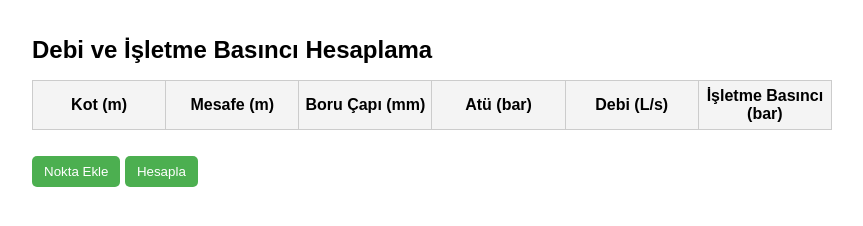
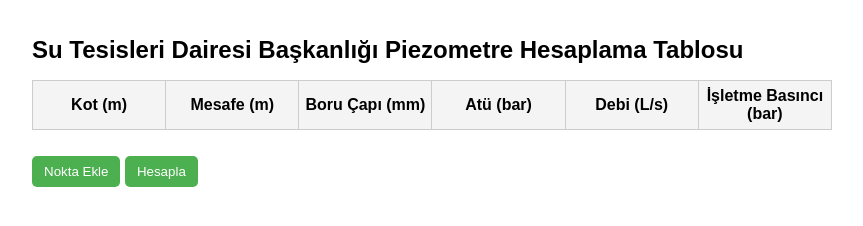
Before and after one commit to gptforce16/emre, a plain HTML site: page index.html in a window 1280 px wide. Shown: the whole page, without its empty margins (208-1071 px from the left). Drawn offline with Linux system fonts and the light colour scheme.

Commit message:
Update index.html

```diff
--- a/index.html
+++ b/index.html
@@ -73,7 +73,7 @@
   </style>
 </head>
 <body>
-  <h2>Debi ve İşletme Basıncı Hesaplama</h2>
+  <h2>Su Tesisleri Dairesi Başkanlığı Piezometre Hesaplama Tablosu</h2>
 
   <!-- Başlık Tablosu -->
   <table>
```
